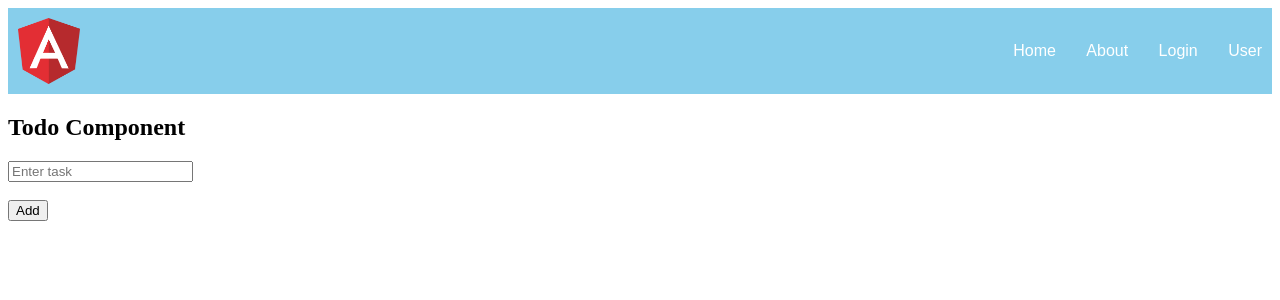
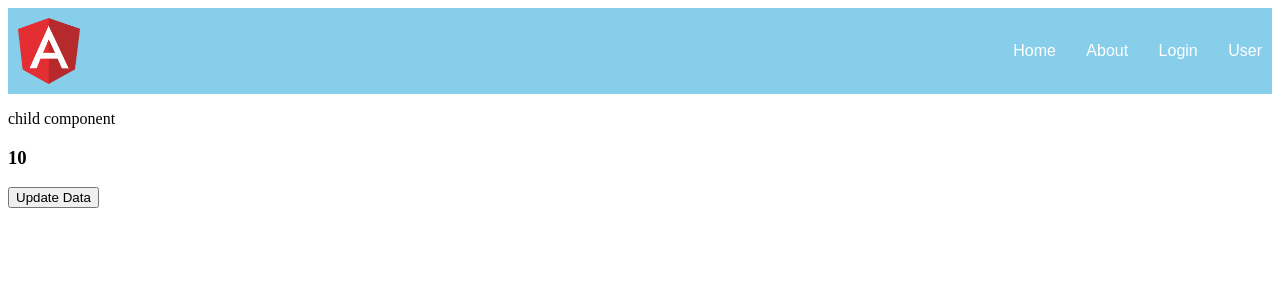
Before and after one commit to Nabeel-Chhipa/Angular-demo-app, an Angular app: page / in a window 1280 px wide. Shown: the top 300 px of the page. Built offline with nearby package versions, Linux system fonts and the light colour scheme.

Commit message:
pass data from parent to child component

```diff
--- a/src/app/app.component.html
+++ b/src/app/app.component.html
@@ -15,4 +15,6 @@
 
 <!-- TODO COMPONENT -->
 
-<app-todo></app-todo>
+<!-- <app-todo></app-todo> -->
+<app-child [item]="data"></app-child>
+<button (click)="updateData()">Update Data</button>
--- a/src/app/app.component.ts
+++ b/src/app/app.component.ts
@@ -8,4 +8,8 @@ import { Component } from '@angular/core';
 export class AppComponent {
   title = 'Blog';
   name = 'Muhammad Nabeel';
+  data = 10
+  updateData() {
+    this.data = Math.floor(Math.random()*10)
+  }
 }
--- a/src/app/app.module.ts
+++ b/src/app/app.module.ts
@@ -11,7 +11,8 @@ import { CounterComponent } from './counter/counter.component';
 import { HeaderComponent } from './header/header.component';
 
 import {FormsModule} from '@angular/forms';
-import { TodoComponent } from './todo/todo.component'
+import { TodoComponent } from './todo/todo.component';
+import { ChildComponent } from './child/child.component'
 
 // import { StudentAuthModule } from './student-auth/student-auth.module';
 
@@ -26,6 +27,7 @@ import { TodoComponent } from './todo/todo.component'
     CounterComponent,
     HeaderComponent,
     TodoComponent,
+    ChildComponent,
   ],
   imports: [
     BrowserModule,
--- /dev/null
+++ b/src/app/child/child.component.html
@@ -0,0 +1,2 @@
+<p>child component</p>
+<h3>{{item}}</h3>
```
Also changed, not shown: src/app/child/child.component.ts (added, +10 -0 lines), src/app/child/child.component.css (added), 1 other file (tests, documents, lock files or other folders).
